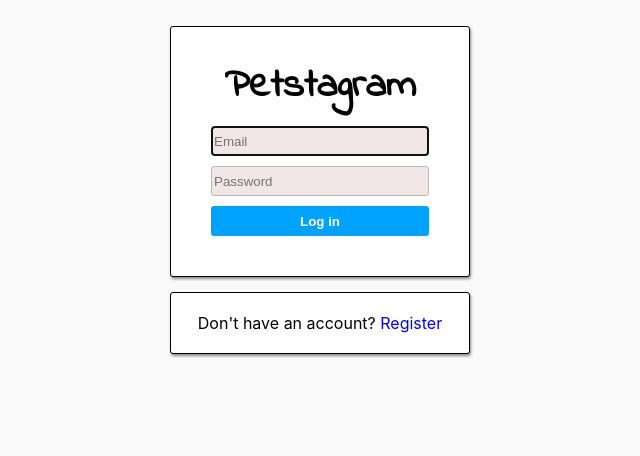
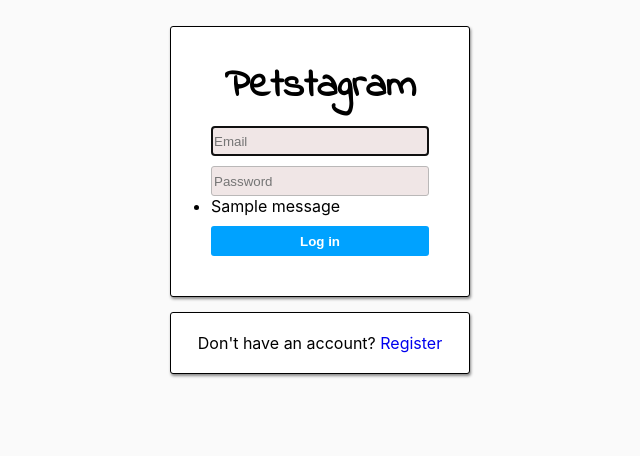
Before and after one commit to VeselinMar/Petstagram, a Django app: page /accounts/login/ in a window 1280 px wide. Shown: the part 140-596 px from the top of the page, without its empty margins (320-960 px from the left). Run offline with Django 5.2, Linux system fonts and the light colour scheme; tables that the repository leaves empty hold one stand-in row (values such as "Sample post"); one stand-in notice (Sample message) is shown.

Commit message:
add error message to login for false credentials

```diff
--- a/petstagram/accounts/views.py
+++ b/petstagram/accounts/views.py
@@ -1,3 +1,4 @@
+from django.contrib import messages
 from django.contrib.auth import get_user_model
 from django.contrib.auth.mixins import LoginRequiredMixin
 from django.contrib.auth.views import LoginView, LogoutView
@@ -25,6 +26,10 @@ class AppUserRegisterView(CreateView):
 class AppUserLoginView(LoginView):
     form_class = AppUserLoginForm
     template_name = 'accounts/login-page.html'
+
+    def form_invalid(self, form):
+        messages.error(self.request, 'Invalid username or password. Please try again.')
+        return super().form_invalid(form)
 
 
 class AppUserLogoutView(LogoutView):
--- a/templates/accounts/login-page.html
+++ b/templates/accounts/login-page.html
@@ -14,12 +14,21 @@
                 {{ form.username|placeholder:"Email" }}
                 {{ form.password|placeholder:"Password" }}
 
+                <!-- Error messages -->
+                {% if messages %}
+                    <ul class="messages">
+                        {% for message in messages %}
+                            <li class="{{ message.tags }}">{{ message }}</li>
+                        {% endfor %}
+                    </ul>
+                {% endif %}
                 <!-- Login Button-->
                 <button type="submit">Log in</button>
             </form>
             <!-- End Login Form -->
 
         </div>
+
         <div class="second-option">
 
             <!-- Link to Register Page-->
```
